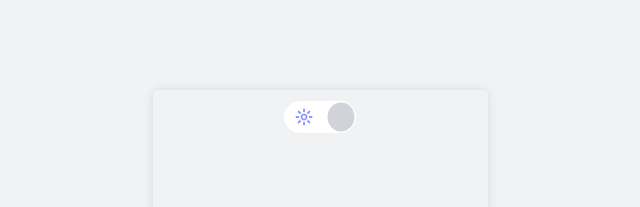
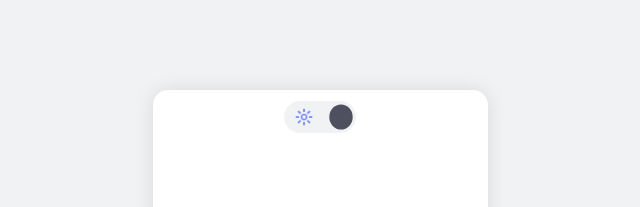
Before and after one commit to leofwingert/Calculadora, a plain HTML site: page index.html in a window 1280 px wide. Both pictures are taken after a click on the element 640 px from the left and 116 px from the top of the page. Shown: the top 207 px of the page, 320-960 px from the left. Drawn offline with Linux system fonts and the light colour scheme.

Commit message:
Diminuir o indicador

```diff
--- a/style.css
+++ b/style.css
@@ -18,8 +18,8 @@ body {
     align-items: center;
     height: 620px;
     width: 335px;
-    border-radius: 5px;
-    box-shadow: 0 0 10px rgba(0, 0, 0, 0.1);
+    border-radius: 15px;
+    box-shadow: 0 0 20px rgba(0, 0, 0, 0.1);
     background-color: #17171C;
 }
 
@@ -51,8 +51,12 @@ body {
 }
 
 .trilho .indicador{
-    width: 30px;
-    height: 32px;
+    align-items: center;
+    margin-top: 2px;
+    margin-left: 2px;
+    margin-right: 2px;
+    width: 26px;
+    height: 28px;
     background-color: #4E505F;
     border-radius: 50%;
     transform: scale(.9);
@@ -62,12 +66,12 @@ body {
 }
 
 .trilho.dark{
-    background-color: #ffffff;
+    background-color: #F1F2F3;
 }
 
 .trilho.dark .indicador{
     left: 42px;
-    background-color: #D2D3DA;
+    background-color: #4E505F;
 }
 
 body.dark{
@@ -75,7 +79,7 @@ body.dark{
 }
 
 .calculator.dark {
-    background-color: #F1F2F3;
+    background-color: #fff;
 }
 
 .calculator.dark .display input {
```
